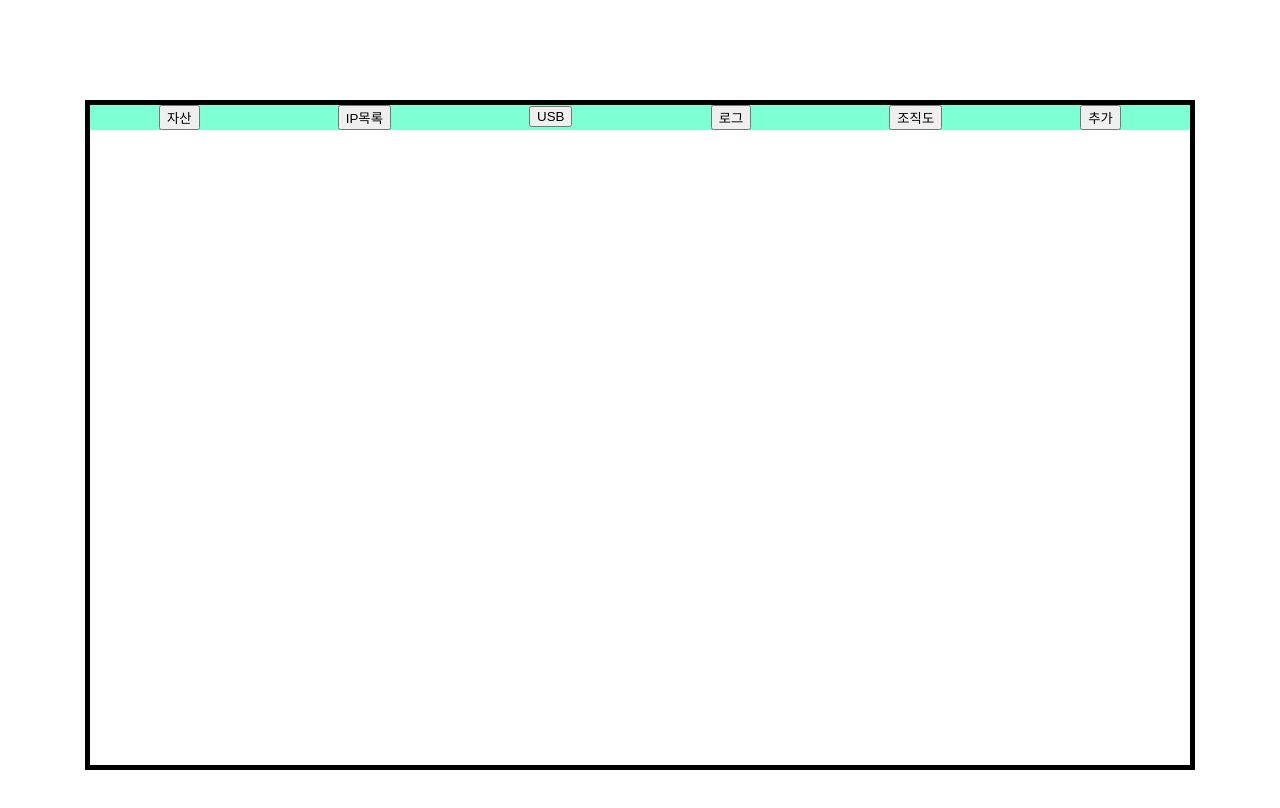
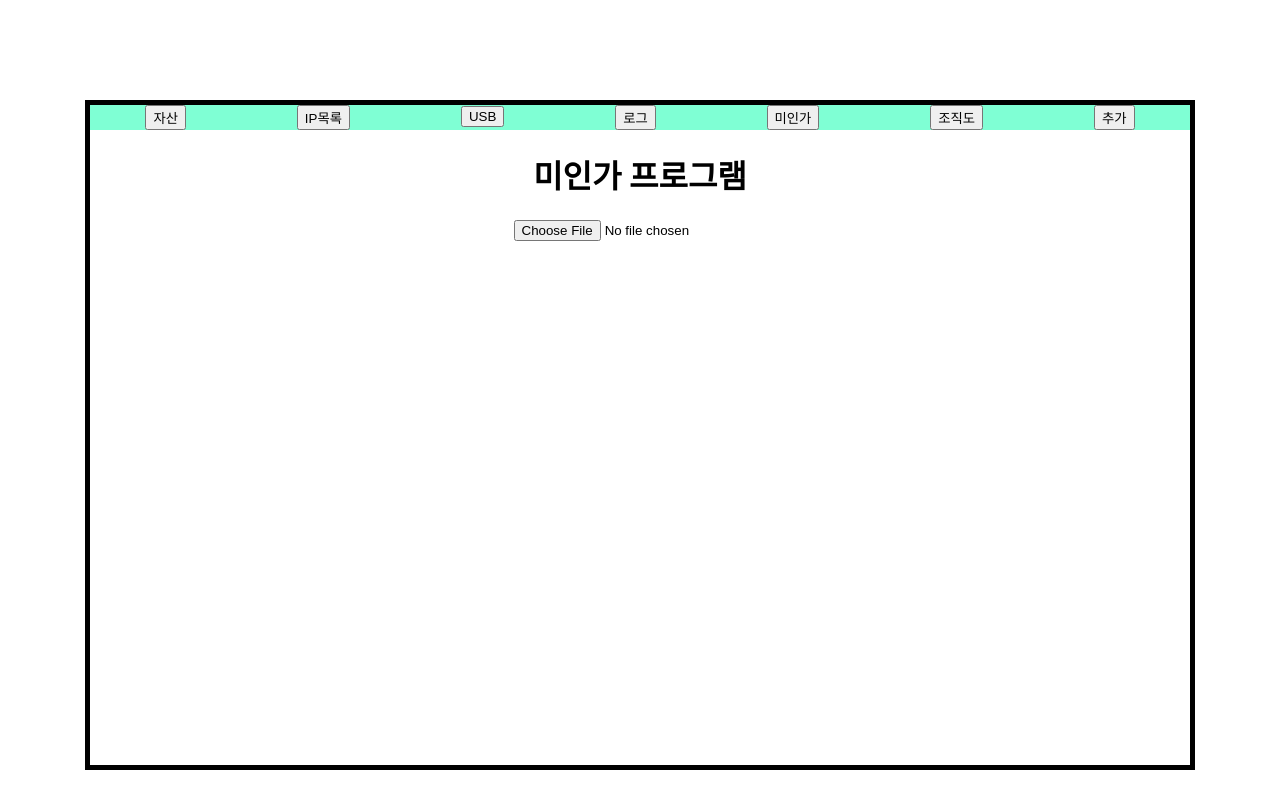
Before and after one commit to KDTcastledragon/ipList, a React (Create React App) app in the folder iplist/: page /UnauthSW in a window 1280 px wide. Shown: the top 808 px of the page. Built offline with nearby package versions, Linux system fonts and the light colour scheme.

Commit message:
no message

```diff
--- a/iplist/package.json
+++ b/iplist/package.json
@@ -10,10 +10,12 @@
     "@testing-library/react": "^16.3.0",
     "@testing-library/user-event": "^13.5.0",
     "react": "^19.1.0",
+    "react-data-grid": "^7.0.0-beta.57",
     "react-dom": "^19.1.0",
     "react-router-dom": "^7.7.1",
     "react-scripts": "5.0.1",
-    "web-vitals": "^2.1.4"
+    "web-vitals": "^2.1.4",
+    "xlsx": "^0.18.5"
   },
   "scripts": {
     "start": "react-scripts start",
--- a/iplist/src/components/Home/Header.jsx
+++ b/iplist/src/components/Home/Header.jsx
@@ -25,6 +25,7 @@ function Header() {
             <div><button onClick={() => selectPage('IPList', '/IPList')}>IP목록</button></div>
             <div><button onClick={() => selectPage('USB', '/USB')}>USB</button></div>
             <div><button onClick={() => selectPage('Log', '/Log')}>로그</button></div>
+            <div><button onClick={() => selectPage('UnauthSW', '/UnauthSW')}>미인가</button></div>
             <div><button onClick={() => selectPage('', '/Str')}>조직도</button></div>
             <div><button onClick={() => selectPage('', '/Add')}>추가</button></div>
         </div>
--- a/iplist/src/components/Home/RouteBody.jsx
+++ b/iplist/src/components/Home/RouteBody.jsx
@@ -4,6 +4,7 @@ import Assets from '../Assets/Assets';
 import Log from '../Log/Log';
 import USB from '../USB/USB';
 import IPList from '../IPList/IPList';
+import UnauthSW from '../UnauthSW/UnauthSW';
 
 function RouteBody() {
 
@@ -14,6 +15,7 @@ function RouteBody() {
                 <Route path='IPList' element={<IPList />} />
                 <Route path='Log' element={<Log />} />
                 <Route path='USB' element={<USB />} />
+                <Route path='UnauthSW' element={<UnauthSW />} />
             </Routes>
         </>
     );
--- /dev/null
+++ b/iplist/src/components/UnauthSW/UnauthSW.css
@@ -0,0 +1,5 @@
+.unauthdatagrid {
+    width: 800px;
+    height: 350px;
+    overflow: scroll;
+}
--- /dev/null
+++ b/iplist/src/components/UnauthSW/UnauthSW.jsx
@@ -0,0 +1,78 @@
+import './UnauthSW.css';
+
+import * as XLSX from 'xlsx';
+import { useEffect, useState } from 'react';
+import { DataGrid } from 'react-data-grid';
+
+
+function UnauthSW() {
+
+    const [excelData, setExcelData] = useState([]);
+    const [rows, setRows] = useState([]);
+    const [columns, setColumns] = useState([]);
+
+    const handleExcelFile = async (e) => {
+        const file = e.target.files[0]
+        const data = await file.arrayBuffer();
+        const workbook = XLSX.read(data);
+
+        const sheetName = workbook.SheetNames[0];
+        const worksheet = workbook.Sheets[sheetName];
+        const json = XLSX.utils.sheet_to_json(worksheet, { header: 1 });
+        const jsonPostToN8N = XLSX.utils.sheet_to_json(worksheet);
+
+        const headerRow = json[0];          // 목록
+        const dataRows = json.slice(1);
+
+        const cols = headerRow.map((col, i) => ({
+            key: String(i),
+            name: col,
+            editable: true
+        }));
+
+        const refinedRows = dataRows.map(row => Object.fromEntries(row.map((cell, i) => [String(i), cell]))
+        );
+
+        setColumns(cols);
+        setRows(refinedRows);
+
+        console.log(`refinedRows : ${refinedRows}`);
+        console.log(`dataRows : ${dataRows}`);
+    };
+
+    const onRowsChange = (newRows) => setRows(newRows);
+    // function onRowsChange2(newRows) {
+    //     setRows(newRows);
+    // }
+
+
+    return (
+        <div className='UnauthSWContainer'>
+            <h1>미인가 프로그램</h1>
+            <div>
+                <input type="file" accept=".xlsx, .xls" onChange={handleExcelFile} />
+                <div className='unauthdatagrid'>
+                    <table>
+                        <thead>
+                            <tr>
+                                <th></th>
+                            </tr>
+                        </thead>
+                        <tbody>
+                            <tr>
+                                <td></td>
+                            </tr>
+                        </tbody>
+                    </table>
+                    {/* <DataGrid
+                        columns={columns}
+                        rows={rows}
+                        onRowsChange={onRowsChange}
+                    /> */}
+                </div>
+            </div>
+        </div>
+    );
+}
+
+export default UnauthSW;
```
Also changed, not shown: iplist/src/components/UnauthSW/SWTable.jsx (added, +23 -0 lines), iplist/src/components/UnauthSW/SWTable.css (added), 1 other file (tests, documents, lock files or other folders).
